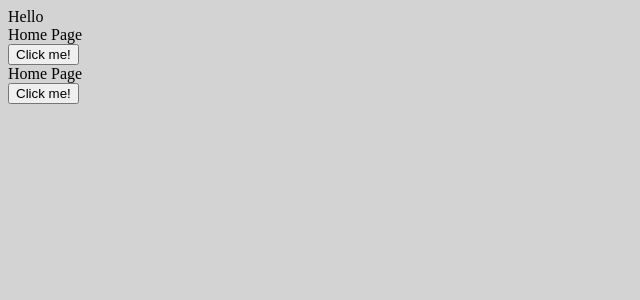
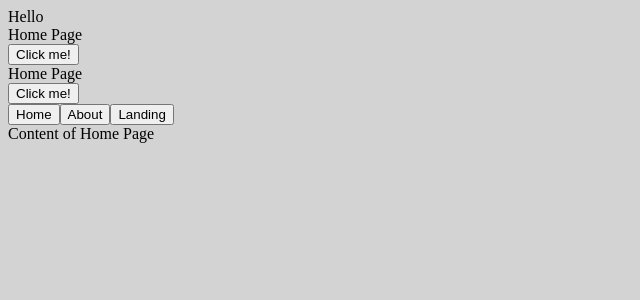
Before and after one commit to sorci89/10th-week-practices, a React (Create React App) app: page / in a window 1280 px wide. Shown: the top 300 px of the page, without its empty margins (0-640 px from the left). Built offline with nearby package versions, Linux system fonts and the light colour scheme.

Commit message:
useState 3 buttons

```diff
--- a/src/App.jsx
+++ b/src/App.jsx
@@ -27,6 +27,9 @@ const App = () => {
     setter(!isLandingPage)
   }
 
+  let [pageName, setPageName] = useState("Home");
+
+
 
   return (
     <div>
@@ -46,6 +49,15 @@ const App = () => {
       </div>
       <button onClick={toggleDisplay}>Click me!</button>
       {/*<DivFunction />*/}
+      <div>
+        <button onClick={()=> setPageName ("Home")}>Home</button>
+        <button onClick={()=> setPageName ("About")}>About</button>
+        <button onClick={()=> setPageName ("Landing")}>Landing</button>
+
+        {pageName === "Home" && <div>Content of Home Page</div>}
+        {pageName === "About" && <div><h1>Content of About</h1></div>}
+        {pageName === "Landing" && <div><input type="text"></input></div>}
+      </div>
     </div>
   );
 };
```
